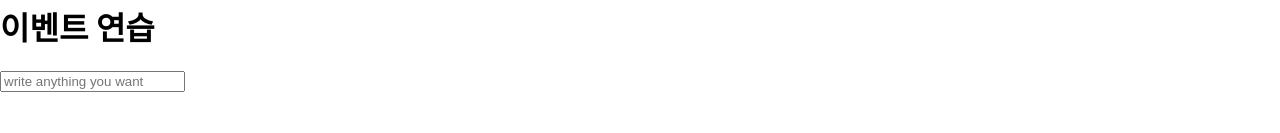
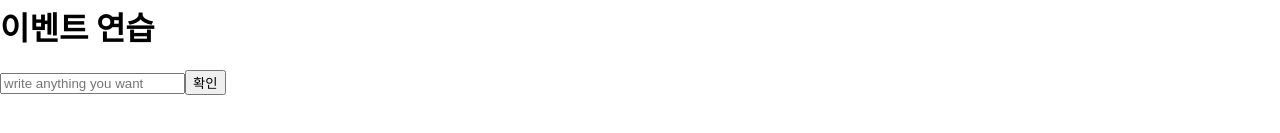
Before and after one commit to cdcoc0/react-ch.1-7, a React (Create React App) app: page / in a window 1280 px wide. Shown: the part 351-484 px from the top of the page. Built offline with nearby package versions, Linux system fonts and the light colour scheme.

Commit message:
event -onClick, state값을 alert 후 다시 state를 공백으로 바꾸기

```diff
--- a/src/EventPractice.js
+++ b/src/EventPractice.js
@@ -21,6 +21,12 @@ class EventPractice extends Component {
                         })
                     }
                 }></input>
+                <button onClick={() => {
+                    alert(this.state.message);
+                    this.setState({
+                        message: ''
+                    });
+                }}>확인</button>
             </div>
         );
     }
```
Also changed, not shown: 1 other file (tests, documents, lock files or other folders).
